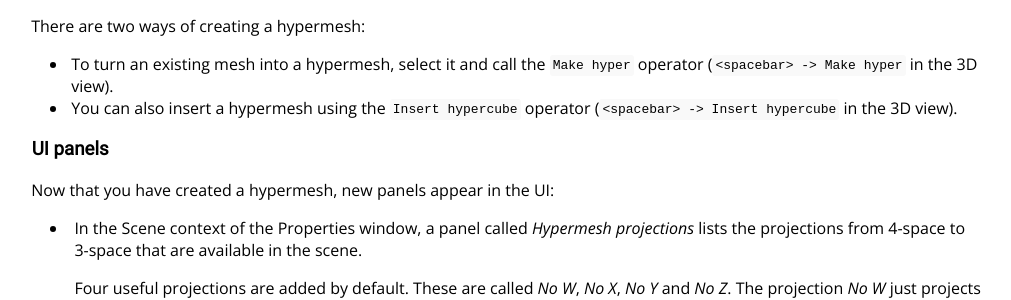
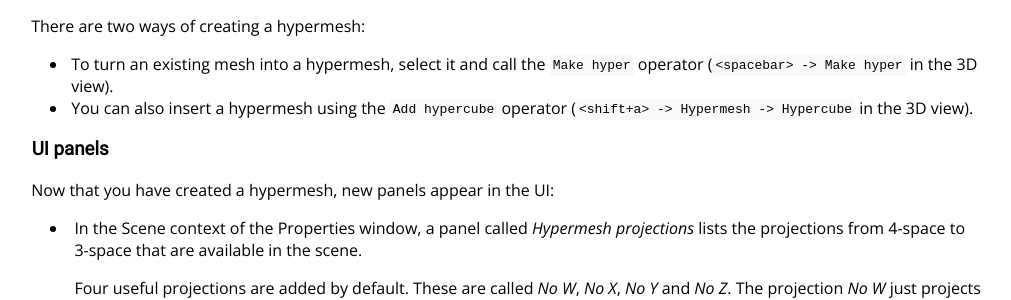
Before and after one commit to BlenderCN-Org/hypermesh, a Jekyll site: the page built from docs/user-guide.md, in a window 1280 px wide and 900 px high, scrolled down 2497 px. Shown: the part 158-458 px from the top of the window, without its empty margins (132-1143 px from the left). Built offline with Jekyll 4.4.1, drawn with Linux system fonts in a browser that asks for light colours.

Commit message:
Document new feature
Hypermesh -> Hypercube in the Add menu

```diff
--- a/docs/user-guide.md
+++ b/docs/user-guide.md
@@ -128,8 +128,8 @@ There are two ways of creating a hypermesh:
 
  - To turn an existing mesh into a hypermesh, select it and call the `Make hyper` operator
    (`<spacebar> -> Make hyper` in the 3D view).
- - You can also insert a hypermesh using the `Insert hypercube` operator
-   (`<spacebar> -> Insert hypercube` in the 3D view).
+ - You can also insert a hypermesh using the `Add hypercube` operator
+   (`<shift+a> -> Hypermesh -> Hypercube` in the 3D view).
 
 
 ### UI panels
```
